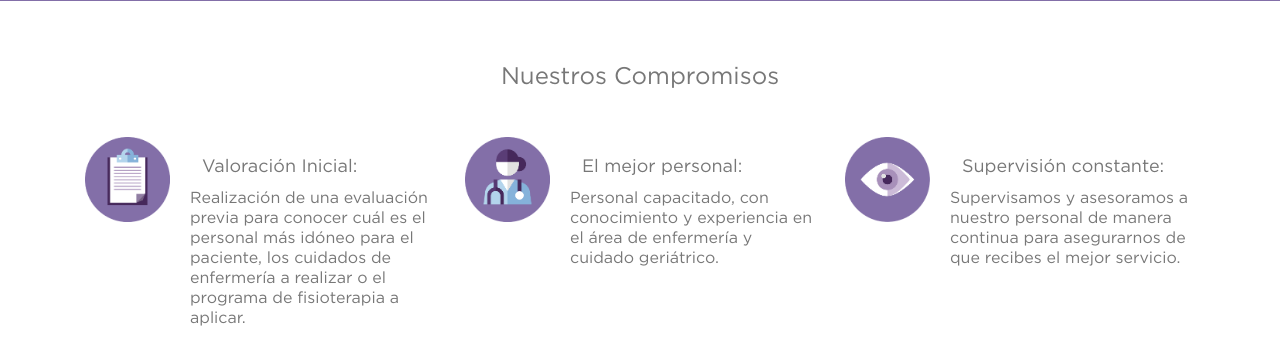
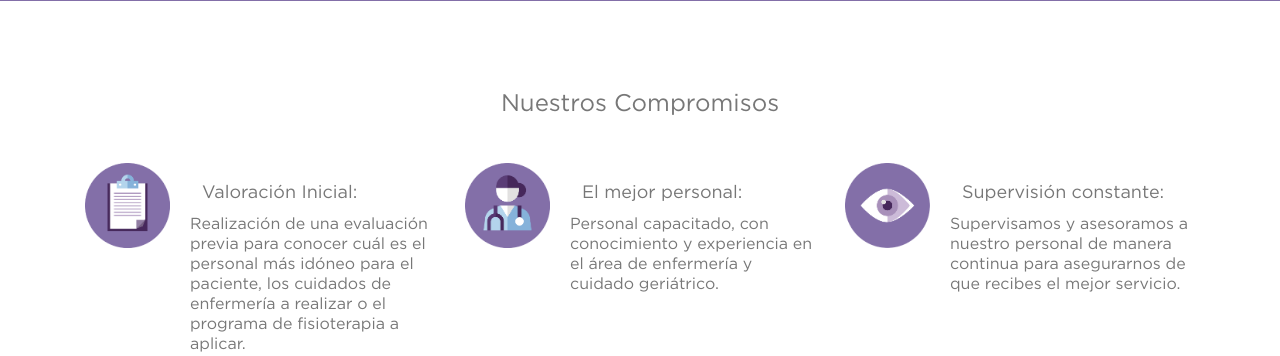
Before and after one commit to jnoelopez85/vitality, a PHP site: page /_nuestros-servicios.php in a window 1280 px wide. Shown: the part 747-1103 px from the top of the page. Run offline with PHP 8.4, Linux system fonts and the light colour scheme; some libraries are stand-ins or nearby versions; some web fonts are replaced.

Commit message:
no message

```diff
--- a/css/style.css
+++ b/css/style.css
@@ -2360,6 +2360,7 @@ ul.vineta_urgencia{
 }
 
 #gtco-compromisos h1{
+	margin-top: 1.1em;
 	font-size: 24px;
 	color: #777777;
 }
```
